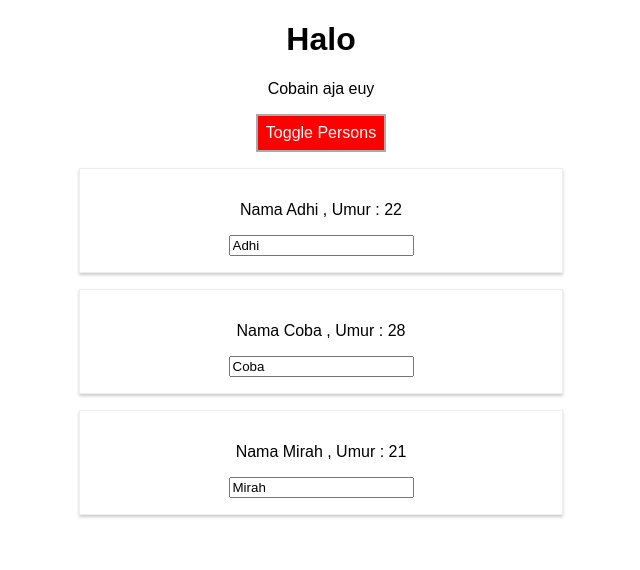
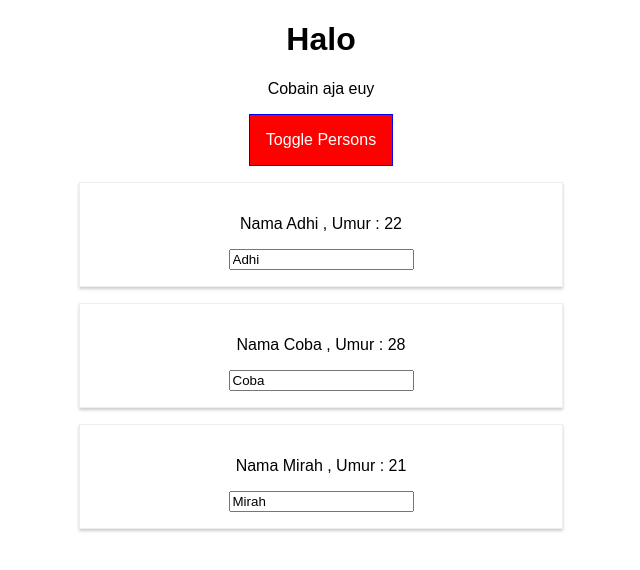
Before and after one commit to adhistria/LearnReactJs, a React app: page / in a window 1280 px wide. Both pictures are taken after a click on the button "Toggle Persons". Shown: the top 570 px of the page, without its empty margins (319-959 px from the left). Built offline with nearby package versions, Linux system fonts and the light colour scheme.

Commit message:
Debugging react

```diff
--- a/src/App.css
+++ b/src/App.css
@@ -9,9 +9,25 @@
 .bold {
   font-weight: bold;
 }
+.App button {
+  border: 1px solid blue;
+  padding: 16px;
+  background-color: green;
+  font: inherit;
+  color: white;
+  cursor: pointer;
+}
 
 .App button:hover{
-  background-color: lightblue;
+  background-color: lightgreen;
+  color: black;
+}
+.App button.Red{
+  background-color: red;
+}
+.App button.Red:hover{
+  background-color: salmon;
+  color: black;
 }
 .App-logo {
   animation: App-logo-spin infinite 20s linear;
--- a/src/App.js
+++ b/src/App.js
@@ -1,9 +1,8 @@
 import React, { Component } from 'react';
 // import logo from './logo.svg';
-// import Radium from 'radium';
 import classes from './App.css';
 import Person from './Person/Person';
-import Radium, {StyleRoot} from 'radium';
+import ErrorBoundary from './ErrorBoundary/ErrorBoundary';
 class App extends Component {
     state = {
         persons:[
@@ -58,52 +57,24 @@ class App extends Component {
         });
     };
   render() {
-    const style = {
-        backgroundColor :'green',
-        color : 'white',
-        font : 'inherit',
-        border : '2px solid #aaa',
-        padding : '8px',
-        ':hover' : {
-            backgroundColor : 'lightgreen',
-            color : 'black'
-        }
-    };
     let persons = null;
+    let btnClass = '';
     if(this.state.showPersons){
         persons = (
             <div>
                 {this.state.persons.map((person,index)=>{
-                    return <Person
+                    return <ErrorBoundary key = {person.id}>
+                    <Person
                         click={() =>this.deletePersonHandler(index)}
                         name = {person.name}
                         age = {person.age}
-                        key = {person.id}
                         changed = {(event) => this.nameChangedHandler(event,person.id)}
                     />
-
-                    // </Person>
+                    </ErrorBoundary>
                 })}
-                {/*<Person*/}
-                    {/*name={this.state.persons[0].name}*/}
-                    {/*age={this.state.persons[0].age}*/}
-                    {/*changed = {this.nameChangedHandler}*/}
-                {/*>Coba euy*/}
-                {/*</Person>*/}
-                {/*<Person*/}
-                    {/*name={this.state.persons[1].name}*/}
-                    {/*age={this.state.persons[1].age}*/}
-                    {/*changed = {this.nameChangedHandler}*/}
-                {/*>*/}
-                    {/*Coba euy*/}
-                {/*</Person>*/}
             </div>
         );
-        style.backgroundColor = 'red'
-        style[':hover'] = {
-            backgroundColor : "salmon",
-            color : "black"
-        }
+        btnClass = classes.Red;
     }
     const assignedClasses = [];
     if(this.state.persons.length <=2){
@@ -114,56 +85,15 @@ class App extends Component {
     }
     // let classess = ['red' , 'bold'].join(' ');
     return (
-        <StyleRoot>
           <div className={classes.App}>
               <h1>Halo</h1>
               <p className={assignedClasses.join(' ')}>Cobain aja euy</p>
-              {/*<button onClick={this.switchNameHandler.bind(this,'Adhi euy')}>Switch Name</button>*/}
-              {/*gunain bind dibandingkan fungsi di dalam onClick*/}
-
-              {/*<button style =  {style} onClick={() => this.switchNameHandler('Maximilian')}>Switch Name</button>*/}
-              <button style =  {style} onClick={this.togglePersonHandler}>Toggle Persons</button>
+              <button className={btnClass} onClick={this.togglePersonHandler}>Toggle Persons</button>
               {persons}
-              {/*{this.state.showPersons ?*/}
-                  {/*<div>*/}
-                  {/*<Person*/}
-                      {/*name={this.state.persons[0].name}*/}
-                      {/*age={this.state.persons[0].age}*/}
-                      {/*changed = {this.nameChangedHandler}*/}
-                  {/*>Coba euy*/}
-                  {/*</Person>*/}
-                  {/*<Person*/}
-                      {/*name={this.state.persons[1].name}*/}
-                      {/*age={this.state.persons[1].age}*/}
-                      {/*changed = {this.nameChangedHandler}*/}
-                  {/*>*/}
-                      {/*Coba euy*/}
-                  {/*</Person>*/}
-                  {/*</div>*/}
-                  {/*: null*/}
-              {/*}*/}
-              {/*<Person*/}
-                  {/*changed = {this.nameChangedHandler}*/}
-                  {/*name={this.state.persons[0].name}*/}
-                  {/*age={this.state.persons[0].age}*/}
-                  {/*click={this.switchNameHandler.bind(this,'COBA')}*/}
-              {/*/>*/}
-              {/*<Person*/}
-                  {/*changed = {this.nameChangedHandler}*/}
-                  {/*name={this.state.persons[1].name}*/}
-                  {/*age={this.state.persons[1].age}*/}
-                  {/*click={this.switchNameHandler.bind(this,'COBA')}*/}
-              {/*/>*/}
-              {/*<Person name = "Tes" age="17" changed = {this.nameChangedHandler}/>*/}
-              {/*<Person/>*/}
           </div>
-        </StyleRoot>
     );
-    //   return(
-    //       React.createElement("div", {className:"App"},React.createElement("h1",null,"halo"))
-    //   );
 
   }
 }
 
-export default Radium(App);
+export default App;
--- a/src/Person/Person.css
+++ b/src/Person/Person.css
@@ -6,3 +6,8 @@
     padding: 16px;
     text-align: center;
 }
+@media (min-width: 500px) {
+    .Person{
+        width: 450px;
+    }
+}
--- a/src/Person/Person.js
+++ b/src/Person/Person.js
@@ -3,13 +3,13 @@ import classes from './Person.css';
 import Radium from 'radium';
 const Person = (props) =>{
     // return <p> Test Tjuy{Math.floor(Math.random()*30)}</p>
-    const style = {
-        '@media (min-width: 500px)' : {
-            width : "450px"
-        }
-    };
+    const rnd = Math.random();
+    if(rnd > 0.9){
+        throw new Error('Error euy');
+    }
+
     return(
-        <div className={classes.Person} style = {style}>
+        <div className={classes.Person} >
             <p onClick={props.click}>Nama {props.name} , Umur : {props.age}</p>
             <p>{props.children}</p>
             <input type="text" onChange={props.changed} value={props.name}/>
@@ -25,4 +25,4 @@ const Person = (props) =>{
     // }
 
 };
-export default Radium(Person);
+export default Person;
```
